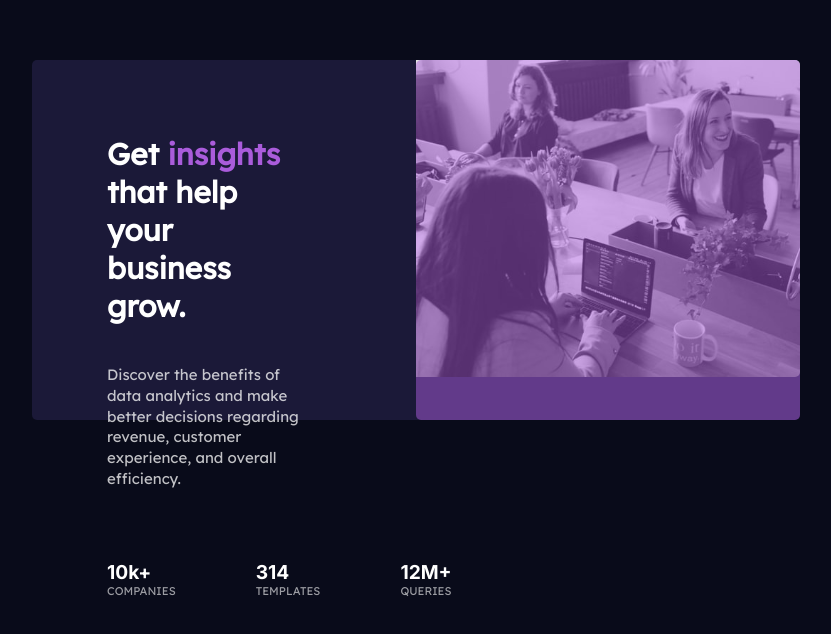
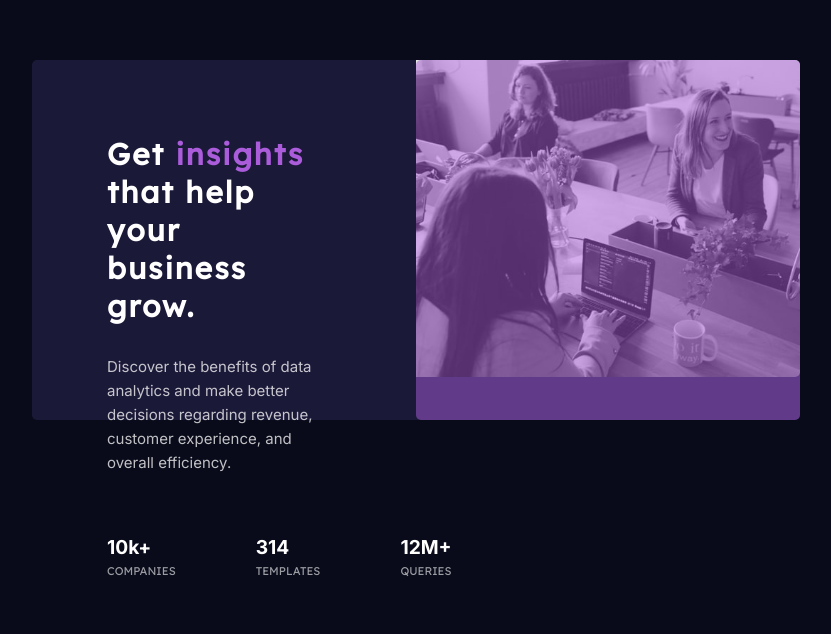
Before and after one commit to Smailen5/stats-preview-card-component-main, a plain HTML site: page index.html in a window 1280 px wide. Shown: the part 160-794 px from the top of the page, without its empty margins (224-1055 px from the left). Drawn offline with Linux system fonts and the light colour scheme.

Commit message:
progetto desktop terminato - funzionante

```diff
--- a/style.css
+++ b/style.css
@@ -1,4 +1,5 @@
 /* ---------- Reset ---------- */
+
 * {
     margin: 0;
     padding: 0;
@@ -28,7 +29,6 @@ main {
     position: relative;
 }
 
-
 /* ---------- Grandezza dei contenitori ---------- */
 
 .cnt {
@@ -41,12 +41,15 @@ main {
 .cnt.left {
     display: flex;
     flex-direction: column;
-    gap: 40px;
+    gap: 30px;
     padding: 5em;
+    font-family: 'Inter', sans-serif;
+    font-weight: 700;
 }
 
 .left h1 {
-    width: 80%;
+    width: 90%;
+    letter-spacing: 2px;
 }
 
 .left h1 span {
@@ -57,8 +60,10 @@ main {
     /* font-size: 0.75em; */
     width: 90%;
     margin-bottom: 30px;
-    line-height: 1.3rem;
+    line-height: 1.5rem;
     color: hsla(0, 0%, 100%, 0.75);
+    font-family: 'Inter', sans-serif;
+    font-weight: 400;
 }
 
 /* ---------- Dati sotto al paragrafo ---------- */
@@ -71,6 +76,7 @@ main {
 .data span {
     display: flex;
     flex-direction: column;
+    gap: 5px;
 }
 
 p span {
@@ -78,6 +84,7 @@ p span {
     color: hsla(0, 0%, 100%, 0.6);
     font-size: 0.75em;
     font-weight: 400;
+    /* color: red; */
 }
 
 p span span {
@@ -88,15 +95,14 @@ p span span {
     font-family: 'Inter', sans-serif;
 }
 
+/* ---------- Contenitore destro ---------- */
 
-
-
-/* ---------- Contenitore destro ---------- */
 .cnt.right {
     position: relative;
 }
 
 /* ---------- Filtro viola per l'immagine ---------- */
+
 .filter {
     width: 100%;
     height: 100%;
```
